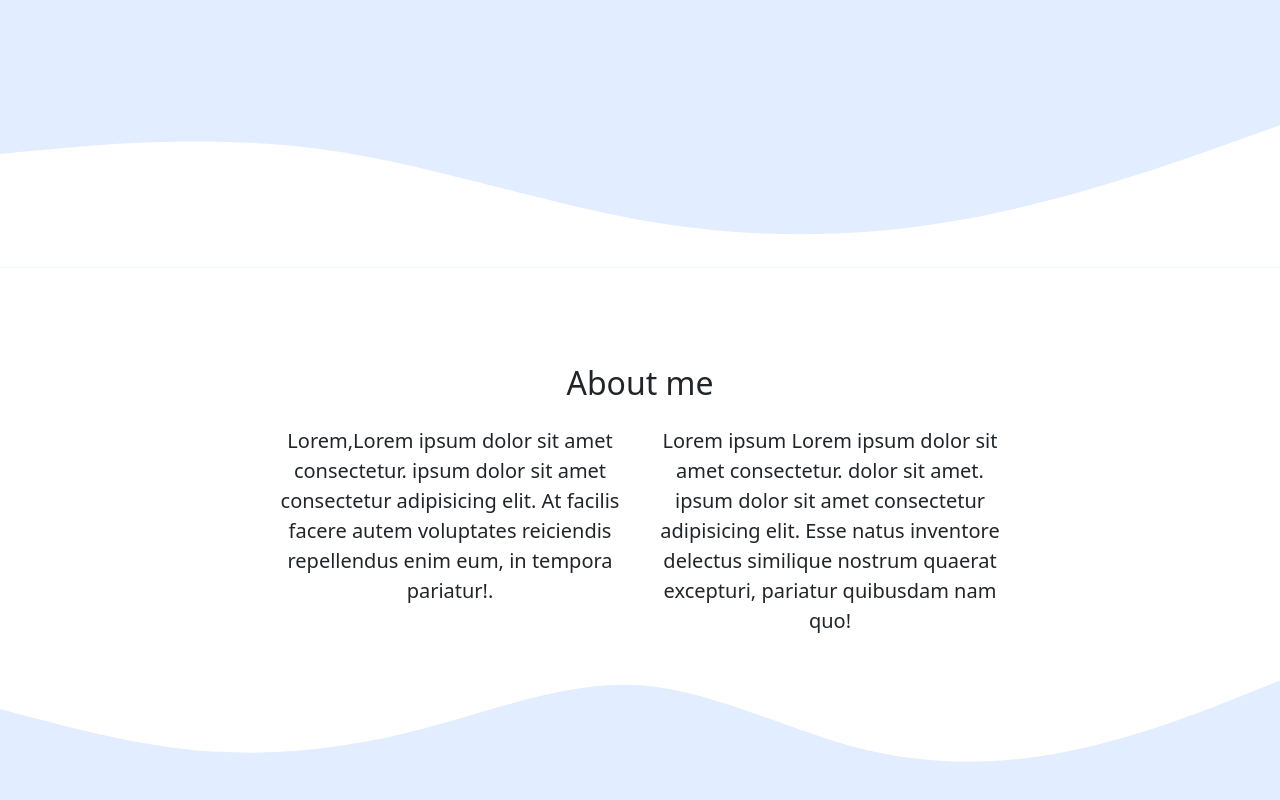
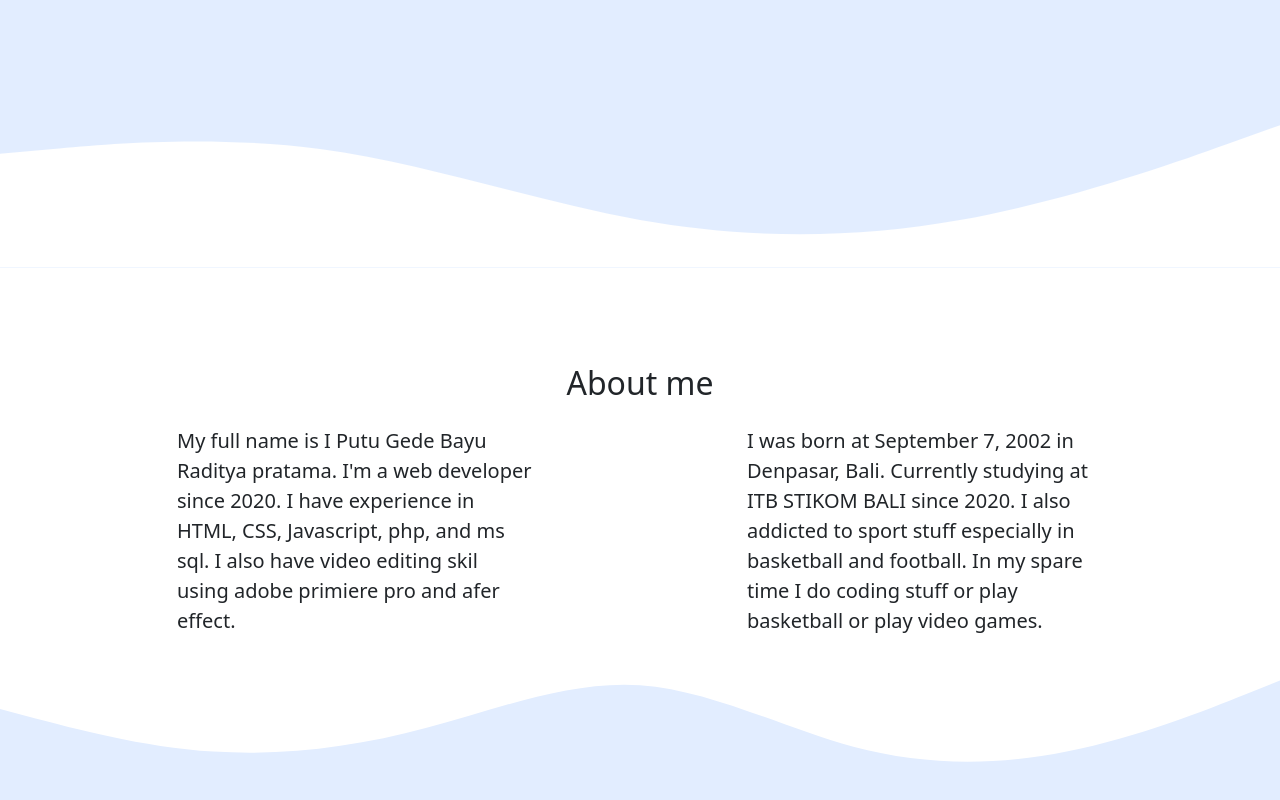
Before and after one commit to bayuraditya/bayuraditya.github.io, a plain HTML site: page index.html in a window 1280 px wide. Shown: the part 434-1234 px from the top of the page. Drawn offline with nearby package versions, Linux system fonts and the light colour scheme.

Commit message:
perbaiki about me

```diff
--- a/index.html
+++ b/index.html
@@ -6,7 +6,12 @@
     <meta name="viewport" content="width=device-width, initial-scale=1" />
 
     <!-- Bootstrap CSS -->
-    <link href="https://cdn.jsdelivr.net/npm/bootstrap@5.0.0-beta2/dist/css/bootstrap.min.css" rel="stylesheet" integrity="sha384-BmbxuPwQa2lc/FVzBcNJ7UAyJxM6wuqIj61tLrc4wSX0szH/Ev+nYRRuWlolflfl" crossorigin="anonymous" />
+    <link
+      href="https://cdn.jsdelivr.net/npm/bootstrap@5.0.0-beta2/dist/css/bootstrap.min.css"
+      rel="stylesheet"
+      integrity="sha384-BmbxuPwQa2lc/FVzBcNJ7UAyJxM6wuqIj61tLrc4wSX0szH/Ev+nYRRuWlolflfl"
+      crossorigin="anonymous"
+    />
     <!-- bootstrap icons -->
     <link rel="stylesheet" href="https://cdn.jsdelivr.net/npm/bootstrap-icons@1.4.0/font/bootstrap-icons.css" />
     <!-- my css -->
@@ -20,7 +25,15 @@
     <nav class="navbar navbar-expand-lg navbar-dark bg-primary shadow fixed-top">
       <div class="container">
         <a class="navbar-brand" href="#home">Bayu Raditya</a>
-        <button class="navbar-toggler" type="button" data-bs-toggle="collapse" data-bs-target="#navbarNav" aria-controls="navbarNav" aria-expanded="false" aria-label="Toggle navigation">
+        <button
+          class="navbar-toggler"
+          type="button"
+          data-bs-toggle="collapse"
+          data-bs-target="#navbarNav"
+          aria-controls="navbarNav"
+          aria-expanded="false"
+          aria-label="Toggle navigation"
+        >
           <span class="navbar-toggler-icon"></span>
         </button>
         <div class="collapse navbar-collapse" id="navbarNav">
@@ -66,12 +79,18 @@
             <h2>About me</h2>
           </div>
         </div>
-        <div class="row justify-content-center fs-5 text-center">
+        <div class="row justify-content-around fs-5 text-justify">
           <div class="col-4">
-            <p>Lorem,Lorem ipsum dolor sit amet consectetur. ipsum dolor sit amet consectetur adipisicing elit. At facilis facere autem voluptates reiciendis repellendus enim eum, in tempora pariatur!.</p>
+            <p>
+              My full name is I Putu Gede Bayu Raditya pratama. I'm a web developer since 2020. I have experience in HTML, CSS, Javascript, php, and ms sql. I also have
+              video editing skil using adobe primiere pro and afer effect.
+            </p>
           </div>
           <div class="col-4">
-            <p>Lorem ipsum Lorem ipsum dolor sit amet consectetur. dolor sit amet. ipsum dolor sit amet consectetur adipisicing elit. Esse natus inventore delectus similique nostrum quaerat excepturi, pariatur quibusdam nam quo!</p>
+            <p>
+              I was born at September 7, 2002 in Denpasar, Bali. Currently studying at ITB STIKOM BALI since 2020. I also addicted to sport stuff especially in
+              basketball and football. In my spare time I do coding stuff or play basketball or play video games.
+            </p>
           </div>
         </div>
       </div>
@@ -164,7 +183,7 @@
             <form name="bayuraditya.github.io-form">
               <div class="mb-3">
                 <label for="name" class="form-label">Nama Lengkap</label>
-                <input type="text" class="form-control" id="name" aria-describedby="name" name="nama" />
+                <input type="tgiext" class="form-control" id="name" aria-describedby="name" name="nama" />
               </div>
               <div class="mb-3">
                 <label for="email" class="form-label">Email</label>
@@ -198,7 +217,11 @@
       <p>Created by <a href="https://www.instagram.com/bayuradityaa_/" class="text-white fw-bold">Bayu Raditya</a></p>
     </footer>
     <!-- AKHIR FOOTER -->
-    <script src="https://cdn.jsdelivr.net/npm/bootstrap@5.0.0-beta2/dist/js/bootstrap.bundle.min.js" integrity="sha384-b5kHyXgcpbZJO/tY9Ul7kGkf1S0CWuKcCD38l8YkeH8z8QjE0GmW1gYU5S9FOnJ0" crossorigin="anonymous"></script>
+    <script
+      src="https://cdn.jsdelivr.net/npm/bootstrap@5.0.0-beta2/dist/js/bootstrap.bundle.min.js"
+      integrity="sha384-b5kHyXgcpbZJO/tY9Ul7kGkf1S0CWuKcCD38l8YkeH8z8QjE0GmW1gYU5S9FOnJ0"
+      crossorigin="anonymous"
+    ></script>
 
     <script>
       const scriptURL = "https://script.google.com/macros/s/AKfycbyzHkeu7PT8DxwxdyhI83L0BISkJa--U6viIu62YPEp6bQcJSjTY1Us1SfxjYA8MxY3/exec";
```
